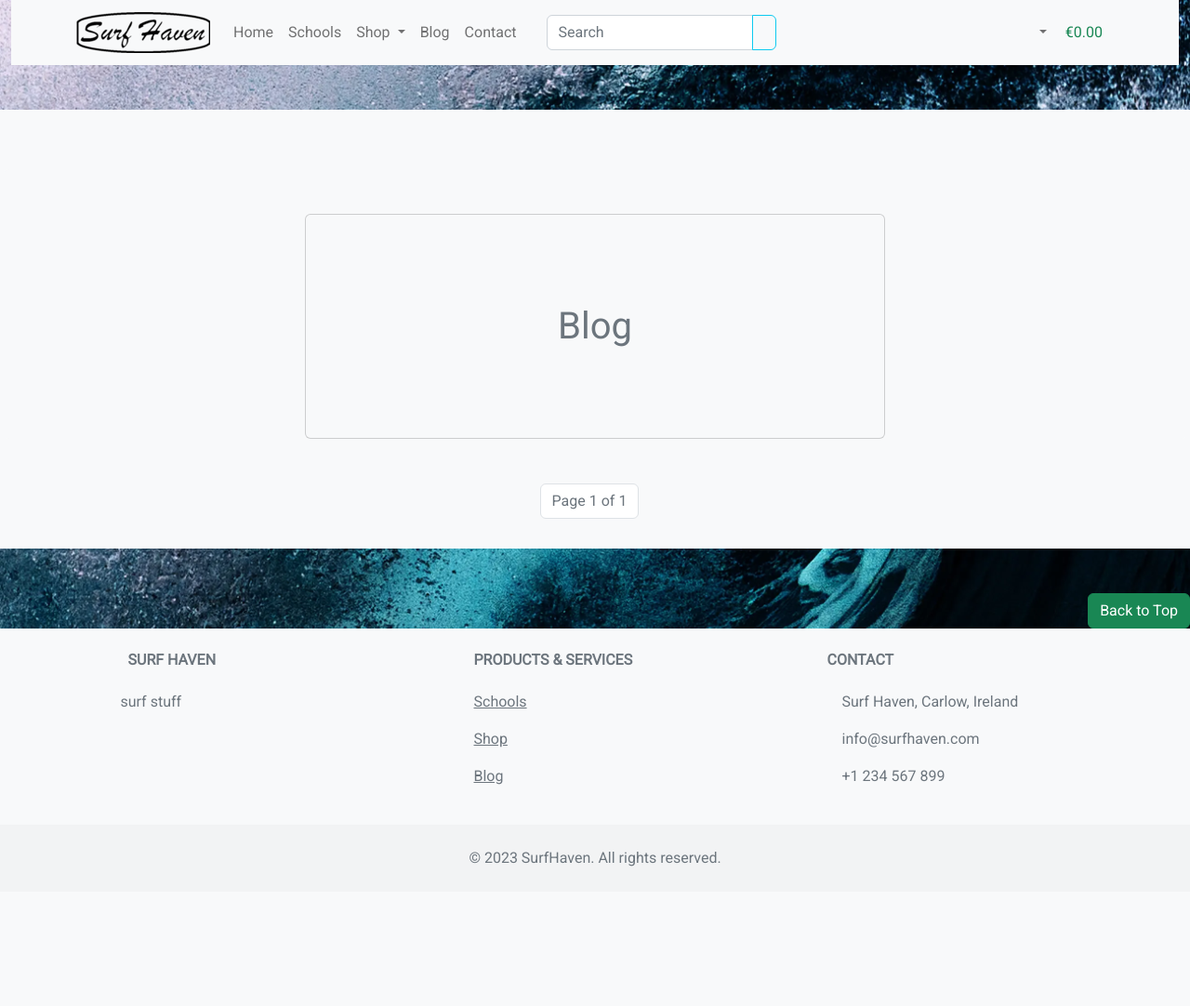
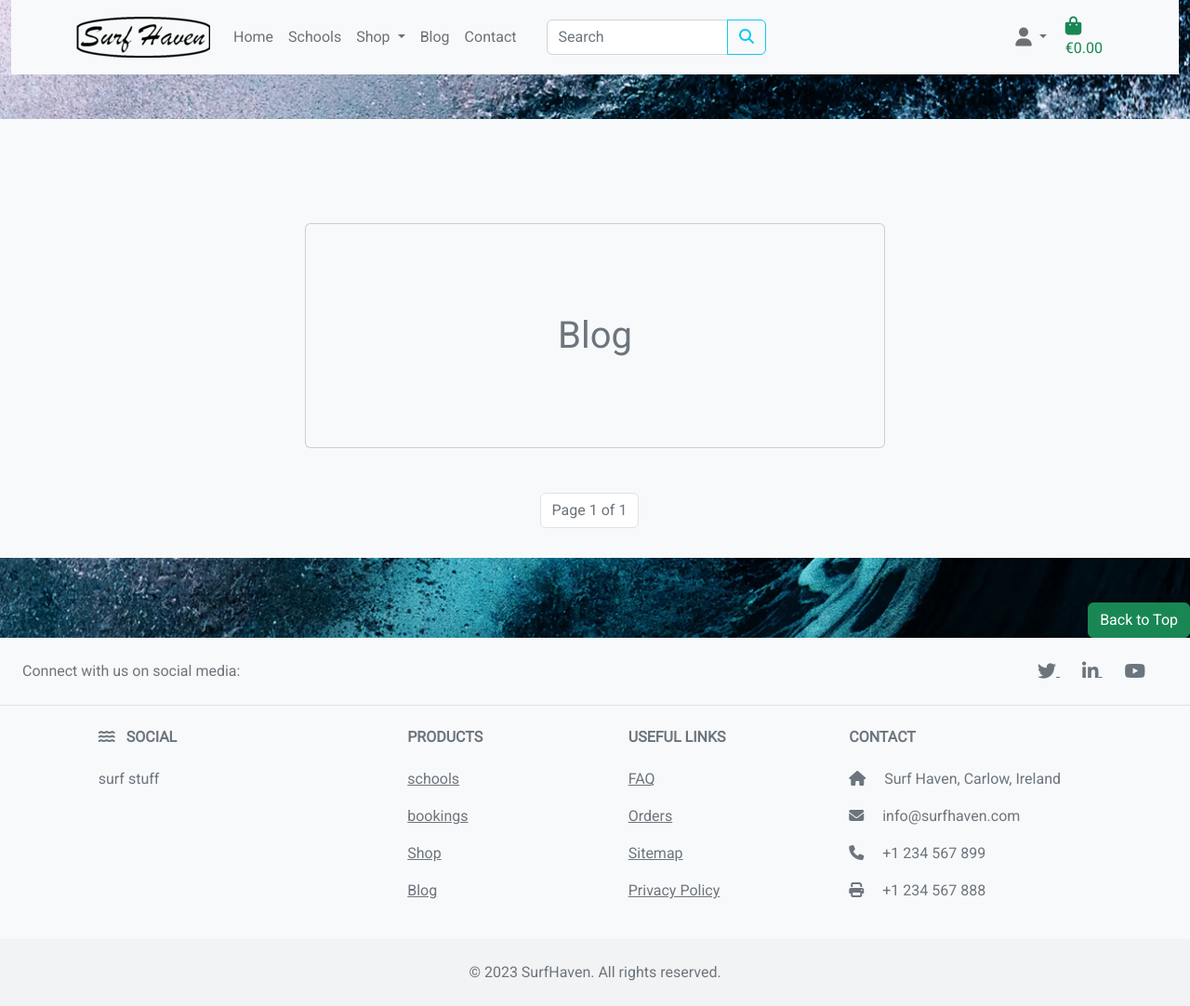
Before and after one commit to bwogit/CI_PP5_SURF_HAVEN, a Django app: page /blog/ in a window 1280 px wide. Shown: the whole page at 93% size. Before the commit the page ends 932 px from the top, so only its background shows below. Run offline with Django 3.2, Linux system fonts and the light colour scheme; data that the repository does not hold is empty; some libraries are stand-ins or nearby versions.

Commit message:
add font awesome kit link

```diff
--- a/templates/base.html
+++ b/templates/base.html
@@ -30,6 +30,8 @@
     {% endblock %}
 
     {% block corejs %}
+    <!-- font awesome -->
+    <script src="https://kit.fontawesome.com/0580896cd6.js" crossorigin="anonymous"></script>
     <!-- Include Bootstrap 5 JavaScript and Popper.js -->
     <script src="https://cdn.jsdelivr.net/npm/bootstrap@5.2.3/dist/js/bootstrap.bundle.min.js" integrity="sha384-kenU1KFdBIe4zVF0s0G1M5b4hcpxyD9F7jL+jjXkk+Q2h455rYXK/7HAuoJl+0I4" crossorigin="anonymous"></script>
     <script src="https://code.jquery.com/jquery-3.7.1.js" integrity="sha256-eKhayi8LEQwp4NKxN+CfCh+3qOVUtJn3QNZ0TciWLP4=" crossorigin="anonymous"></script>
@@ -185,43 +187,99 @@
 
 <!-- This Footer is inspired from MDBootstrap.com -->
 <footer class="text-center text-lg-start bg-light text-muted">
+    <!-- Section: Social media -->
+    <section class="d-flex justify-content-center justify-content-lg-between p-4 border-bottom">
+        <!-- Left -->
+        <div class="me-5 d-none d-lg-block">
+            <span>Connect with us on social media:</span>
+        </div>
+        <!-- Left -->
+        <!-- Right -->
+        <div>
+            <a href="#" class="me-4 link-secondary">
+                <i class="fab fa-twitter fa-lg"></i>
+            </a>
+            <a href="#" class="me-4 link-secondary">
+                <i class="fab fa-linkedin-in fa-lg"></i>
+            </a>
+            <a href="#" class="me-4 link-secondary">
+                <i class="fab fa-youtube fa-lg"></i>
+            </a>
+        </div>
+        <!-- Right -->
+    </section>
+    <!-- Section: Links  -->
     <section class="pt-2">
         <div class="container text-center text-md-start">
-        <div class="row mt-3 d-flex">
-          <div class="col-md-4 col-lg-3 col-xl-3 mx-auto mb-4">
+            <!-- Grid row -->
+            <div class="row mt-3">
+                <!-- Grid column -->
+                <div class="col-md-3 col-lg-4 col-xl-3 mx-auto mb-4">
+                    <!-- Content -->
                     <h6 class="text-uppercase fw-bold mb-4">
-              <i class="fas fa-water me-2"></i> Surf Haven
-            </h6>
-            <p>surf stuff</p>
-          </div>
-          <div class="col-md-4 col-lg-3 col-xl-3 mx-auto mb-4">
-            <h6 class="text-uppercase fw-bold mb-4">
-              Products & Services
+                        <i class="fas fa-water me-2"></i> Social
                     </h6>
                     <p>
-              <a href="{% url 'school_list' %}" class="text-reset">Schools</a>
+                        surf stuff
+                    </p>
+                </div>
+                <!-- Grid column -->
+                <!-- Links -->
+                <div class="col-md-2 col-lg-2 col-xl-2 mx-auto mb-4">
+                    <h6 class="text-uppercase fw-bold mb-4">
+                        Products
+                    </h6>
+                    <p>
+                        <a href="#" class="text-reset">schools</a>
                     </p>
                     <p>
-              <a href="{% url 'products' %}" class="text-reset">Shop</a>
+                        <a href="#" class="text-reset">bookings</a>
                     </p>
                     <p>
-              <a href="{% url 'blog' %}" class="text-reset">Blog</a>
+                        <a href="#" class="text-reset">Shop</a>
+                    </p>
+                    <p>
+                        <a href="#" class="text-reset">Blog</a>
                     </p>
                 </div>
+                <!-- Links -->
+                <!-- Links -->
+                <div class="col-md-3 col-lg-2 col-xl-2 mx-auto mb-4">
+                    <h6 class="text-uppercase fw-bold mb-4">
+                        Useful Links
+                    </h6>
+                    <p>
+                        <a href="#" class="text-reset">FAQ</a>
+                    </p>
+                    <p>
+                        <a href="#" class="text-reset">Orders</a>
+                    </p>
+                    <p>
+                        <a href="#" class="text-reset">Sitemap</a>
+                    </p>
+                    <p>
+                        <a href="#" class="text-reset">Privacy Policy</a>
+                    </p>
+                </div>
+                <!-- Links -->
+                <!-- Contact -->
                 <div class="col-md-4 col-lg-3 col-xl-3 mx-auto mb-md-0 mb-4">
-            <h6 class="text-uppercase fw-bold mb-4">
-              Contact
-            </h6>
+                    <h6 class="text-uppercase fw-bold mb-4">Contact</h6>
                     <p><i class="fas fa-home me-3 text-secondary"></i> Surf Haven, Carlow, Ireland</p>
                     <p><i class="fas fa-envelope me-3 text-secondary"></i> info@surfhaven.com</p>
                     <p><i class="fas fa-phone me-3 text-secondary"></i> +1 234 567 899</p>
+                    <p><i class="fas fa-print me-3 text-secondary"></i> +1 234 567 888</p>
                 </div>
+                <!-- Contact -->
             </div>
+            <!-- Grid row -->
         </div>
     </section>
+    <!-- Copyright -->
     <div class="text-center p-4" style="background-color: rgba(0, 0, 0, 0.025);">
         © 2023 SurfHaven. All rights reserved.
     </div>
+    <!-- Copyright -->
 </footer>
 
 {% block postloadjs %}
```
Lines whose indentation alone changed are shown as unchanged.
